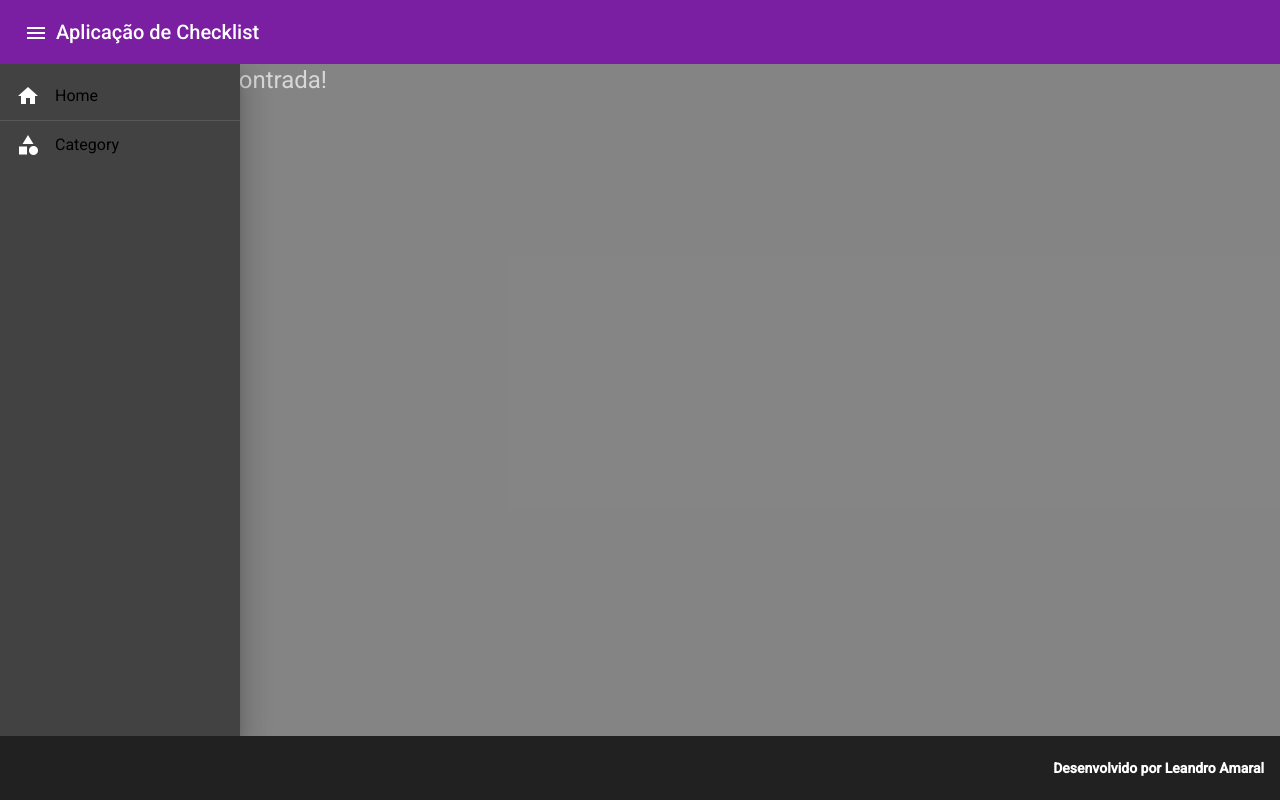
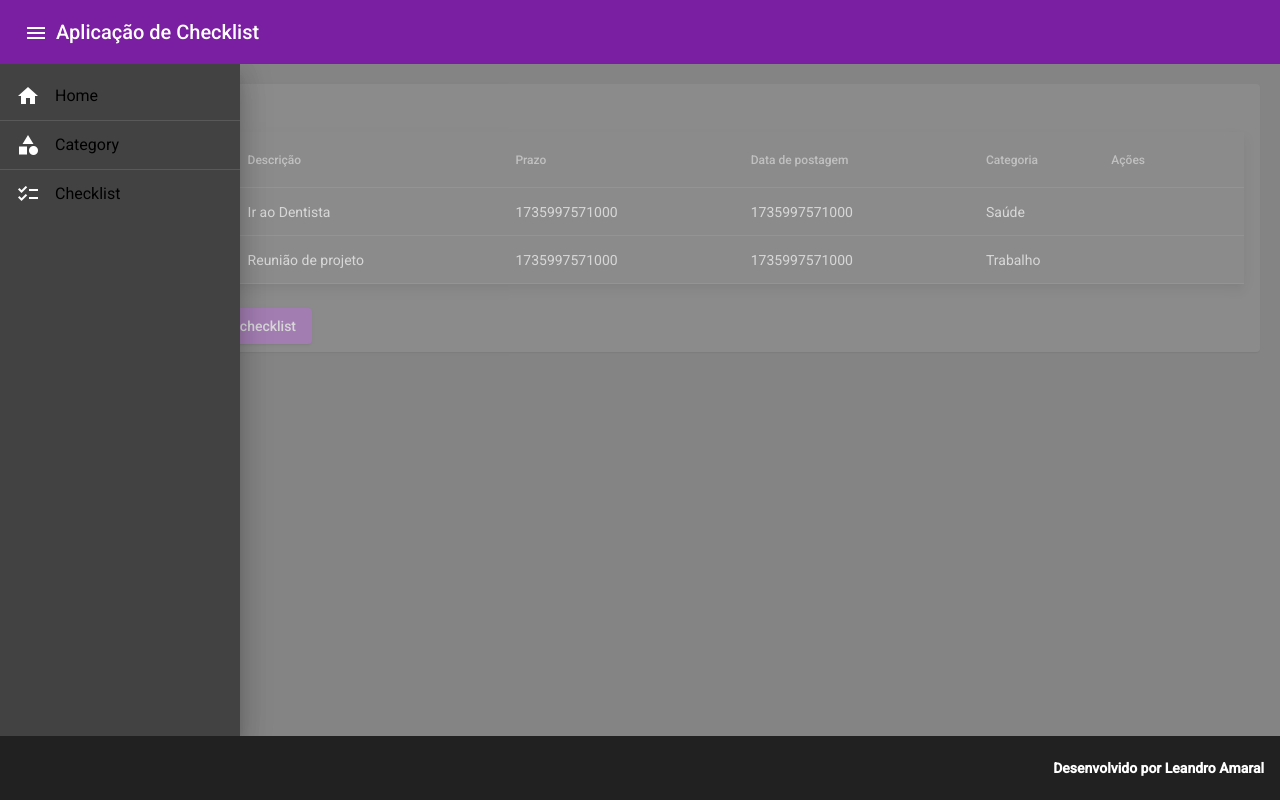
Before and after one commit to Git-LeAmaral/checklist-app, an Angular app: page /checklist in a window 1280 px wide. Both pictures are taken after a click on the button "menu". Built offline with nearby package versions, Linux system fonts and the light colour scheme.

Commit message:
feat: Criado checklist component

```diff
--- a/src/app/app-routing.module.ts
+++ b/src/app/app-routing.module.ts
@@ -3,10 +3,12 @@
 import { HomeComponent } from './home/home.component';
 import { PageNotFoundComponent } from './page-not-found/page-not-found.component';
 import { CategoryComponent } from './category/category.component';
+import { ChecklistComponent } from './checklist/checklist.component';
 
 const routes: Routes = [
   {path: '', component: HomeComponent},
   {path: 'categoria', component: CategoryComponent},
+  {path: 'checklist', component: ChecklistComponent},
   {path: '**', component: PageNotFoundComponent}
 ];
 
--- a/src/app/app.component.html
+++ b/src/app/app.component.html
@@ -19,6 +19,16 @@
             <a [routerLink]="['/categoria']">Category</a>
           </span>
         </mat-list-item>
+
+        <mat-divider></mat-divider>
+
+        <mat-list-item (click)="sidenav.toggle()">
+          <mat-icon>checklist</mat-icon>
+          <span class="ml-15p">
+            <a [routerLink]="['/checklist']">Checklist</a>
+          </span>
+        </mat-list-item>
+
       </mat-list>
     </mat-sidenav>
 
--- a/src/app/app.module.ts
+++ b/src/app/app.module.ts
@@ -14,6 +14,7 @@
 import { DialogComponent } from './dialog/dialog.component';
 import { CategoryEditComponent } from './category-edit/category-edit.component';
 import { CategoryFormComponent } from './category-form/category-form.component';
+import { ChecklistComponent } from './checklist/checklist.component';
 
 @NgModule({
   declarations: [
@@ -25,7 +26,8 @@
     PageNotFoundComponent,
     DialogComponent,
     CategoryEditComponent,
-    CategoryFormComponent
+    CategoryFormComponent,
+    ChecklistComponent
   ],
   imports: [
     BrowserModule,
--- /dev/null
+++ b/src/app/checklist/checklist.component.html
@@ -0,0 +1,67 @@
+<div>
+
+    <mat-card class="m-20">
+
+        <mat-card-header>
+            <mat-card-title>Gerenciar Checklist</mat-card-title>
+        </mat-card-header>
+
+        <mat-card-content>
+
+          <table mat-table [dataSource]="dataSource" class="mat-elevation-z8 w-100">
+
+            <!-- Position Column -->
+            <ng-container matColumnDef="id">
+              <th mat-header-cell *matHeaderCellDef> Id </th>
+              <td mat-cell *matCellDef="let element; let i = index;"> {{i+1}} </td>
+            </ng-container>
+
+            <!-- Name Column -->
+            <ng-container matColumnDef="completed">
+              <th mat-header-cell *matHeaderCellDef> Completo? </th>
+              <td mat-cell *matCellDef="let element"> {{element.completed}} </td>
+            </ng-container>
+
+            <!-- Weight Column -->
+            <ng-container matColumnDef="description">
+              <th mat-header-cell *matHeaderCellDef> Descrição </th>
+              <td mat-cell *matCellDef="let element"> {{element.description}} </td>
+            </ng-container>
+
+            <!-- Symbol Column -->
+            <ng-container matColumnDef="deadline">
+              <th mat-header-cell *matHeaderCellDef> Prazo </th>
+              <td mat-cell *matCellDef="let element"> {{element.deadline}} </td>
+            </ng-container>
+
+            <ng-container matColumnDef="postDate">
+              <th mat-header-cell *matHeaderCellDef> Data de postagem </th>
+              <td mat-cell *matCellDef="let element"> {{element.postDate}} </td>
+            </ng-container>
+
+            <ng-container matColumnDef="category">
+              <th mat-header-cell *matHeaderCellDef> Categoria </th>
+              <td mat-cell *matCellDef="let element"> {{element.category.name}} </td>
+            </ng-container>
+
+            <ng-container matColumnDef="actions">
+              <th mat-header-cell *matHeaderCellDef> Ações </th>
+              <td mat-cell *matCellDef="let element">  </td>
+            </ng-container>
+
+            <tr mat-header-row *matHeaderRowDef="displayedColumns"></tr>
+            <tr mat-row *matRowDef="let row; columns: displayedColumns;"></tr>
+          </table>
+
+
+
+        </mat-card-content>
+
+        <mat-card-actions>
+            <a mat-raised-button color="warn" [routerLink]="['/']">Home</a>
+            <a mat-raised-button color="primary" (click)="createNewItem()">Criar novo item do checklist</a>
+        </mat-card-actions>
+
+    </mat-card>
+
+</div>
--- /dev/null
+++ b/src/app/checklist/checklist.component.ts
@@ -0,0 +1,46 @@
+import { Component, OnInit } from '@angular/core';
+import { CATEGORY_DATA } from '../category/category.component';
+
+export const CHECKLIST_DATA = [
+
+    {
+        guid: 'AAA-BBB-CCC-DDD',
+        completed: false,
+        description: 'Ir ao Dentista',
+        deadline: Date.now(),
+        postDate: Date.now(),
+        category: CATEGORY_DATA.find(x => x.name == 'Saúde')
+    },
+    {
+      guid: 'AAA-BBB-CCC-DDD',
+      completed: true,
+      description: 'Reunião de projeto',
+      deadline: Date.now(),
+      postDate: Date.now(),
+      category: CATEGORY_DATA.find(x => x.name == 'Trabalho')
+  }
+
+];
+
+@Component({
+  selector: 'app-checklist',
+  templateUrl: './checklist.component.html',
+  styleUrls: ['./checklist.component.css']
+})
+export class ChecklistComponent implements OnInit {
+
+  public dataSource = CHECKLIST_DATA;
+
+  public displayedColumns: string[] = ['id', 'completed', 'description', 'deadline', 'postDate', 'category', 'actions'];
+
+  constructor() { }
+
+  ngOnInit(): void {
+  }
+
+  public createNewItem() {
+    console.log('Criar novo item do checklist clicado!');
+
+  }
+
+}
```
Also changed, not shown: src/app/_models/checklist_item.ts (added, +12 -0 lines), src/app/checklist/checklist.component.css (added), 1 other file (tests, documents, lock files or other folders).
